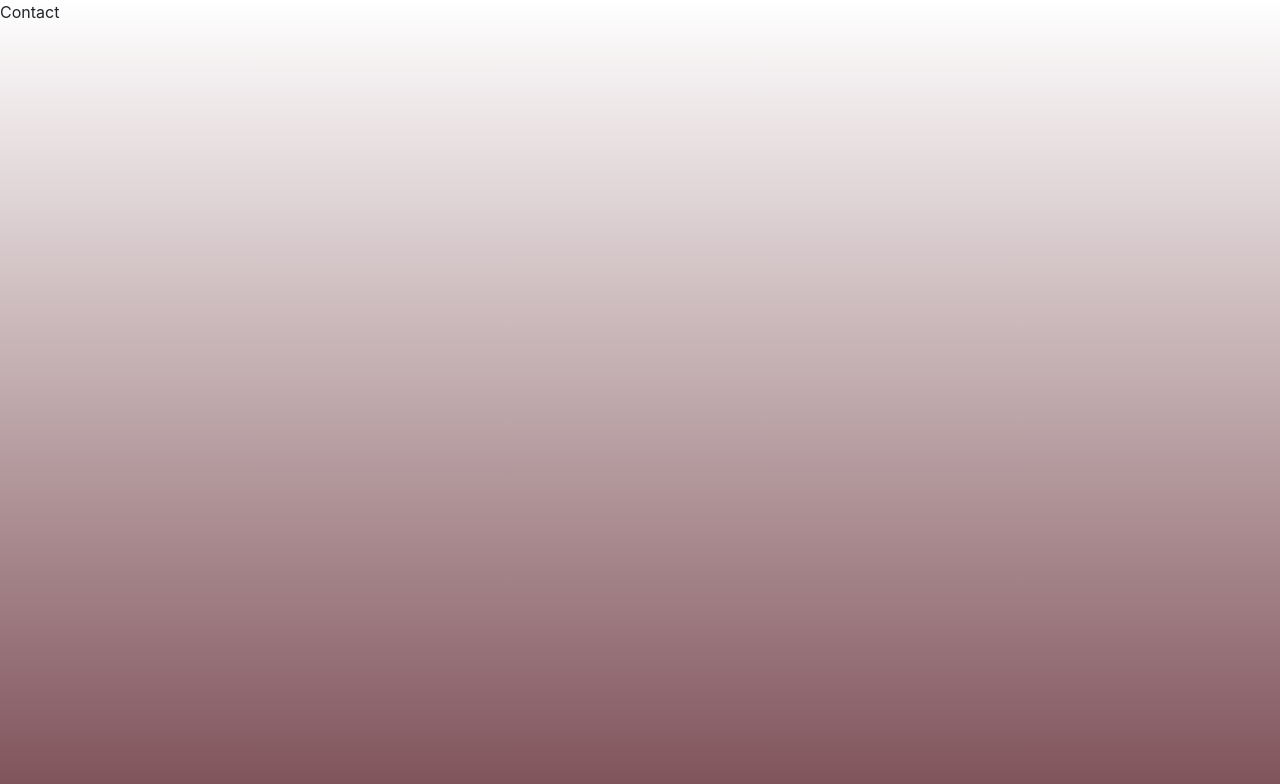
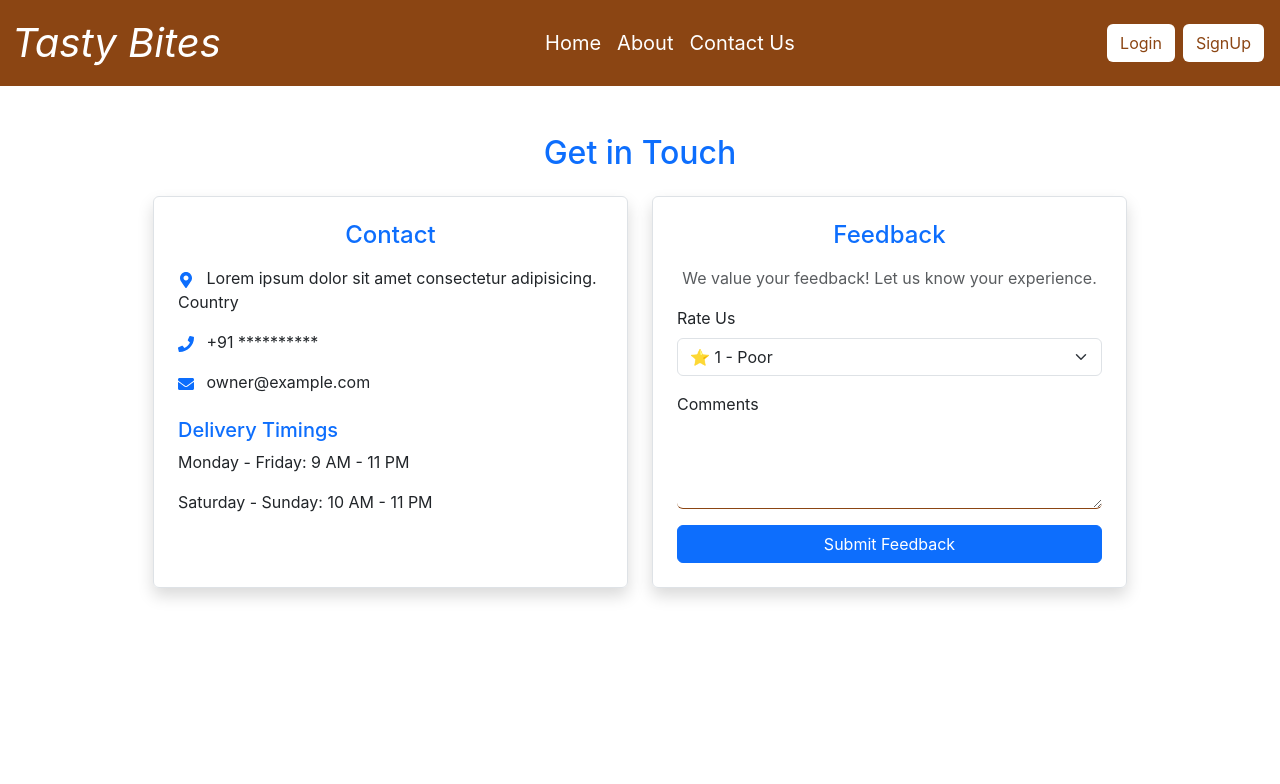
Before and after one commit to rajendra603/Food-Recipe-App, a React (Create React App) app in the folder mernapp/: page /contact in a window 1280 px wide. Shown: the top 784 px of the page. Built offline with nearby package versions, Linux system fonts and the light colour scheme.

Commit message:
about and contact page updated

```diff
--- a/mernapp/src/Components/About.jsx
+++ b/mernapp/src/Components/About.jsx
@@ -1,15 +1,58 @@
 import React from "react";
 import Navbar from "./Navbar";
+import { Link } from "react-router-dom";
 
 export default function About() {
   return (
-    <div
-      style={{
-        background: "linear-gradient(to bottom, white,rgb(126, 81, 88))",
-        minHeight: "100vh",
-      }}
-    >
+    <div>
       <Navbar />
+      <div class="container m-auto mt-5">
+        <div class="row">
+          <div class="col-5">
+            <img
+              width="100%"
+              src="https://img.freepik.com/free-vector/call-center-concept-illustration_114360-2184.jpg?t=st=1738517153~exp=1738520753~hmac=e6c0d89752f5fa519fb60aa09428dd93d0052abbb4275670926d823ee2bf163a&w=740"
+              alt="Project"
+            />
+          </div>
+          <div class="col-7">
+            <p>
+              <span className="fs-1 text-primary fw-semibold">
+                Tasty Bites{" "}
+              </span>
+              is the Food App is a robust full-stack web application developed
+              as my Capstone Project for the{" "}
+              <b className="text-primary">
+                Upgrad - Knowledgehut Full-Stack Bootcamp.{" "}
+              </b>
+              This solution utilizes the MERN stack, with React powering the
+              front-end, MongoDB serving as the database, and Express and
+              Node.js handling the back-end architecture.
+            </p>
+            <h3 className="text-primary">Front-End</h3>
+            <p>
+              The front-end is developed with React, utilizing React Router for
+              seamless navigation. Data caching is managed with React Query,
+              while styling is handled using Bootstrap and custom CSS. The Toast
+              library is integrated for efficient notification handling.
+            </p>
+            <h3 className="text-primary">Back-End</h3>
+            <p>
+              The back-end is built on the Express framework for Node.js.
+              MongoClient is used to interact with MongoDB Atlas, Express
+              Validator is used for validation, and Express Session is utilized
+              for session management.
+            </p>
+            <Link
+              className=" w-100 btn btn-primary"
+              to="https://www.linkedin.com/in/rajendra-bansod06/"
+              target="_blank"
+            >
+              Linkedin Profile
+            </Link>
+          </div>
+        </div>
+      </div>
     </div>
   );
 }
--- a/mernapp/src/Components/Contact.jsx
+++ b/mernapp/src/Components/Contact.jsx
@@ -1,14 +1,53 @@
 import React from "react";
-
+import { FaPhone, FaEnvelope, FaMapMarkerAlt } from "react-icons/fa";
+import Navbar from "./Navbar";
 export default function Contact() {
   return (
-    <div
-      style={{
-        background: "linear-gradient(to bottom, white,rgb(126, 81, 88))",
-        minHeight: "100vh",
-      }}
-    >
-      Contact
+    <div>
+      <Navbar />
+      <div className="container mt-5">
+        <h2 className="text-center mb-4 text-primary">Get in Touch</h2>
+        <div className="row justify-content-center">
+          <div className="col-md-5 p-4 border rounded shadow me-md-4">
+            <h4 className="text-center mb-3 text-primary"> Contact</h4>
+            <p>
+              <FaMapMarkerAlt className="me-2 text-primary" /> Lorem ipsum dolor
+              sit amet consectetur adipisicing. Country
+            </p>
+            <p>
+              <FaPhone className="me-2 text-primary" /> +91 **********
+            </p>
+            <p>
+              <FaEnvelope className="me-2 text-primary" /> owner@example.com
+            </p>
+            <h5 className="mt-4 text-primary">Delivery Timings </h5>
+            <p>Monday - Friday: 9 AM - 11 PM</p>
+            <p>Saturday - Sunday: 10 AM - 11 PM</p>
+          </div>
+
+          <div className="col-md-5 p-4 border rounded shadow">
+            <h4 className="text-center mb-3 text-primary">Feedback</h4>
+            <p className="text-muted text-center">
+              We value your feedback! Let us know your experience.
+            </p>
+            <div className="mb-3">
+              <label className="form-label">Rate Us</label>
+              <select className="form-select">
+                <option>⭐ 1 - Poor</option>
+                <option>⭐⭐ 2 - Fair</option>
+                <option>⭐⭐⭐ 3 - Good</option>
+                <option>⭐⭐⭐⭐ 4 - Very Good</option>
+                <option>⭐⭐⭐⭐⭐ 5 - Excellent</option>
+              </select>
+            </div>
+            <div className="mb-3">
+              <label className="form-label">Comments</label>
+              <textarea className="form-control" rows="3"></textarea>
+            </div>
+            <button className="btn btn-primary w-100 ">Submit Feedback</button>
+          </div>
+        </div>
+      </div>
     </div>
   );
 }
--- a/mernapp/src/Components/Navbar.jsx
+++ b/mernapp/src/Components/Navbar.jsx
@@ -61,7 +61,7 @@ export default function Navbar() {
                 <Link
                   className="nav-link active fs-5 "
                   aria-current="page"
-                  to="/about"
+                  to="/contact"
                 >
                   Contact Us
                 </Link>
--- a/mernapp/src/Screens/Home.js
+++ b/mernapp/src/Screens/Home.js
@@ -20,7 +20,7 @@ export default function Home() {
       },
     });
     response = await response.json();
-    // console.log(response[0], response[1]);
+
     setfoodItem(response[0]);
     setfoodCat(response[1]);
   };
@@ -32,7 +32,7 @@ export default function Home() {
   return (
     <div
       style={{
-        background: "linear-gradient(to bottom, white,rgb(175, 126, 133))",
+        background: "linear-gradient(to bottom, white,rgb(232, 200, 205))",
         minHeight: "100vh",
       }}
     >
```
